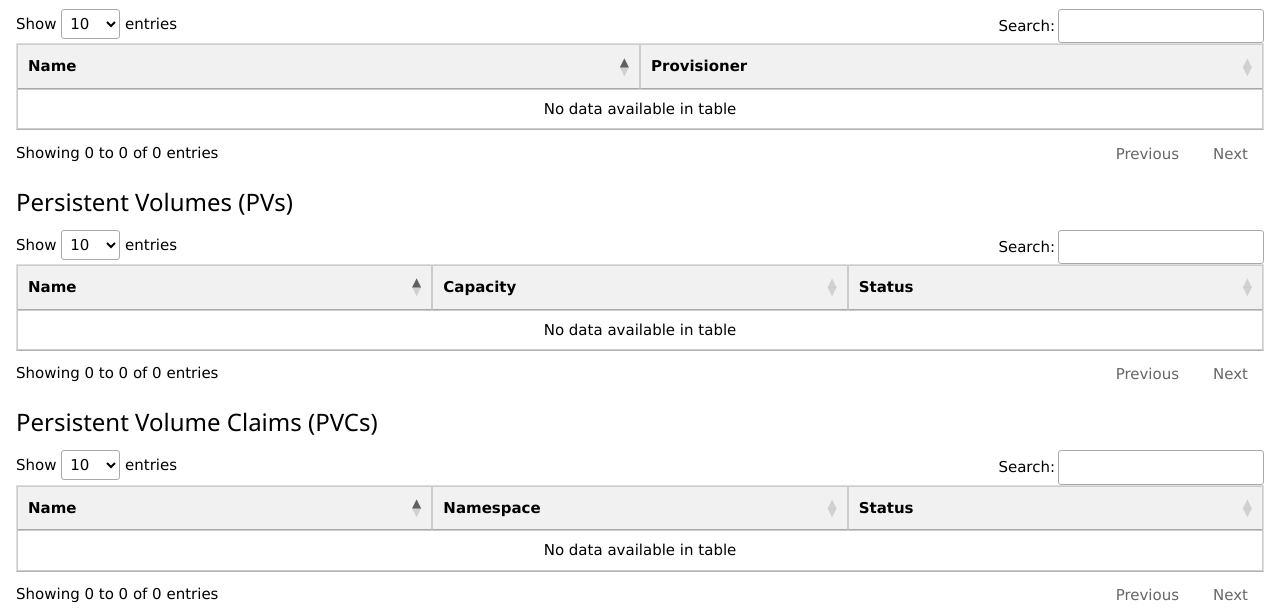
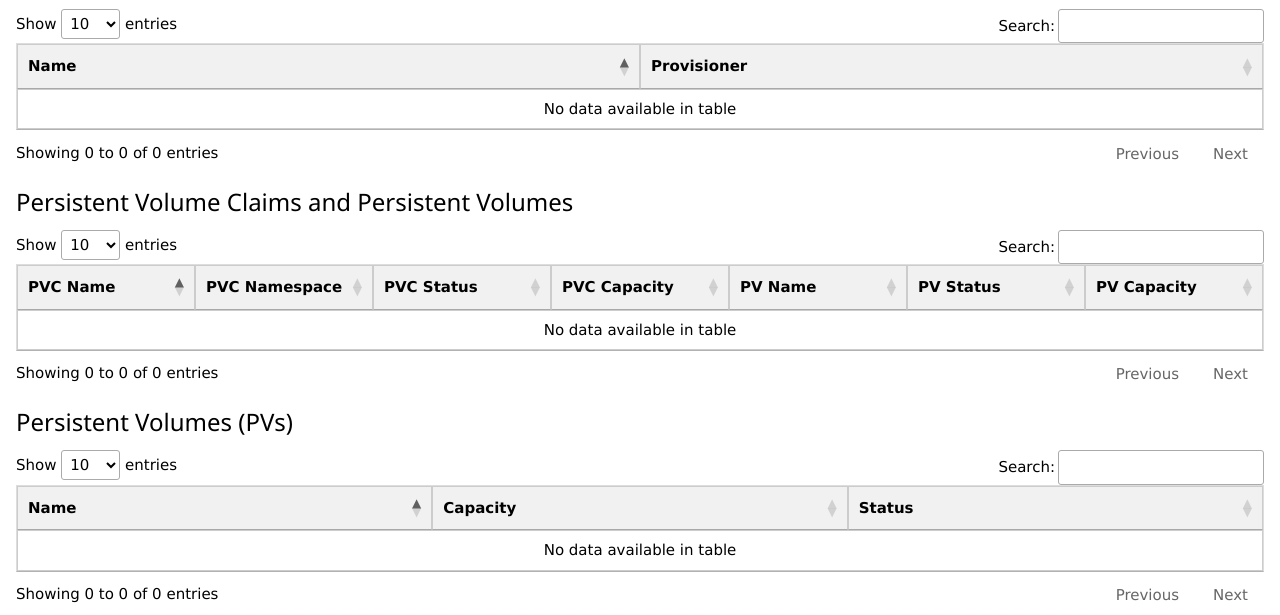
Before and after one commit to owhere/kubefun, a Flask app: template templates/volumes.html in a window 1280 px wide. Shown: the part 215-830 px from the top of the page. Run offline with Flask 3, Linux system fonts and the light colour scheme; the template is opened without the code that fills it, so the values that code supplies are empty; some libraries are stand-ins or nearby versions.

Commit message:
show pv and pvc relationships

```diff
--- a/templates/volumes.html
+++ b/templates/volumes.html
@@ -15,6 +15,34 @@
         <tr>
             <td><a href="{{ url_for('storageclass_details', storageclass_name=sc.name) }}">{{ sc.name }}</a></td>
             <td>{{ sc.provisioner }}</td>
+        </tr>
+        {% endfor %}
+    </tbody>
+</table>
+
+<h3>Persistent Volume Claims and Persistent Volumes</h3>
+<table id="pvspvTable" class="dataTable">
+    <thead>
+        <tr>
+            <th>PVC Name</th>
+            <th>PVC Namespace</th>
+            <th>PVC Status</th>
+            <th>PVC Capacity</th>
+            <th>PV Name</th>
+            <th>PV Status</th>
+            <th>PV Capacity</th>
+        </tr>
+    </thead>
+    <tbody>
+        {% for relation in pv_pvc_relationships %}
+        <tr>
+            <td>{{ relation.PVC.name }}</td>
+            <td>{{ relation.PVC.namespace }}</td>
+            <td>{{ relation.PVC.status }}</td>
+            <td>{{ relation.PVC.capacity }}</td>
+            <td>{{ relation.PV.name if relation.PV else 'No matching PV' }}</td>
+            <td>{{ relation.PV.status if relation.PV else 'N/A' }}</td>
+            <td>{{ relation.PV.capacity if relation.PV else 'N/A' }}</td>
         </tr>
         {% endfor %}
     </tbody>
@@ -40,26 +68,6 @@
     </tbody>
 </table>
 
-<h3>Persistent Volume Claims (PVCs)</h3>
-<table id="pvcsTable" class="dataTable">
-    <thead>
-        <tr>
-            <th>Name</th>
-            <th>Namespace</th>
-            <th>Status</th>
-        </tr>
-    </thead>
-    <tbody>
-        {% for pvc in persistent_volume_claims %}
-        <tr>
-            <td>{{ pvc.name }}</td>
-            <td>{{ pvc.namespace }}</td>
-            <td>{{ pvc.status }}</td>
-        </tr>
-        {% endfor %}
-    </tbody>
-</table>
-
 <!-- DataTables Initialization -->
 <script>
     $(document).ready(function() {
@@ -71,7 +79,7 @@
             "autoWidth": false,
             "responsive": true
         });
-        $('#pvcsTable').DataTable({
+        $('#pvspvTable').DataTable({
             "autoWidth": false,
             "responsive": true
         });
```
Also changed, not shown: src/k8s_client.py (+48 -3 lines), src/routes.py (+22 -4 lines).
